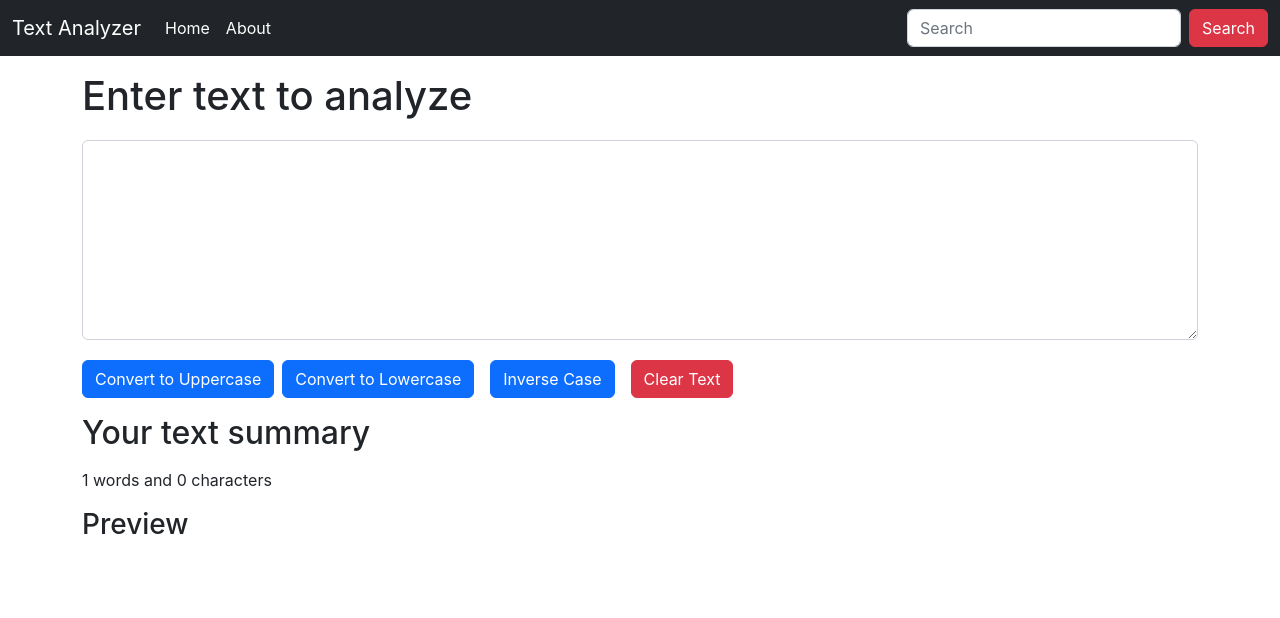
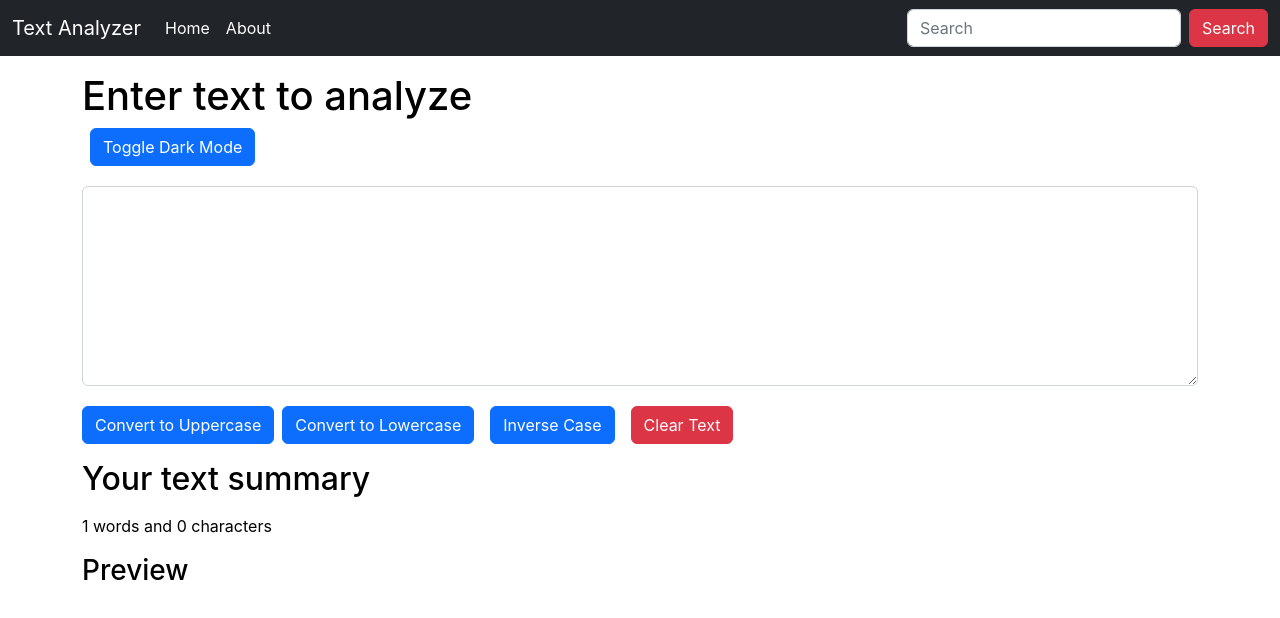
Before and after one commit to shivam123-dev/Text-Analyzer, a React (Create React App) app: page / in a window 1280 px wide. Shown: the top 618 px of the page. Built offline with nearby package versions, Linux system fonts and the light colour scheme.

Commit message:
Added Dark Mode functionality

```diff
--- a/src/components/TextForm.js
+++ b/src/components/TextForm.js
@@ -11,14 +11,13 @@
     setText(newText);
   };
   const inverse = () => {
-    let newText = '';
+    let newText = "";
     let i = 0;
-    while(i < text.length) {
+    while (i < text.length) {
       let a = text.charAt(i);
-      if(a === a.toUpperCase()) {
+      if (a === a.toUpperCase()) {
         a = a.toLowerCase();
-      }
-      else {
+      } else {
         a = a.toUpperCase();
       }
       newText += a;
@@ -33,10 +32,36 @@
     setText(event.target.value);
   };
   const [text, setText] = useState("");
+
+  const [myStyle, setMyStyle] = useState({
+    color: "black",
+    backgroundColor: "white",
+    tText: "Toggle Dark Mode",
+  });
+
+  const handleToggle = () => {
+    if (myStyle.color === "black") {
+      setMyStyle({
+        color: "white",
+        backgroundColor: "black",
+        tText: "Toggle Light Mode",
+      });
+    } else {
+      setMyStyle({
+        color: "black",
+        backgroundColor: "white",
+        tText: "Toggle Dark Mode",
+      });
+    }
+  };
+
   return (
     <>
       <div>
-        <h1>{props.heading}</h1>
+        <h1 style={myStyle}>{props.heading}</h1>
+        <button className="btn btn-primary mx-2" onClick={handleToggle}>
+          {myStyle.tText}
+        </button>
         <div className="form-floating my-3 py-1">
           <textarea
             className="form-control"
@@ -44,6 +69,7 @@
             id="mybox"
             onChange={handleOnChange}
             placeholder="Enter your text here"
+            style={myStyle}
           />
         </div>
         <button className="btn btn-primary" onClick={handleUpClick}>
@@ -59,15 +85,17 @@
           Clear Text
         </button>
       </div>
-      <div>
-        <h2 className="my-3">Your text summary</h2>
-        <p>
+      <div style={myStyle}>
+        <h2 className="my-3" style={myStyle}>
+          Your text summary
+        </h2>
+        <p style={myStyle}>
           {text.split(" ").length} words and {text.length} characters
         </p>
-        <h3 className="my-3">Preview</h3>
-        <p>
-            {text}
-        </p>
+        <h3 className="my-3" style={myStyle}>
+          Preview
+        </h3>
+        <p style={myStyle}>{text}</p>
       </div>
     </>
   );
```
